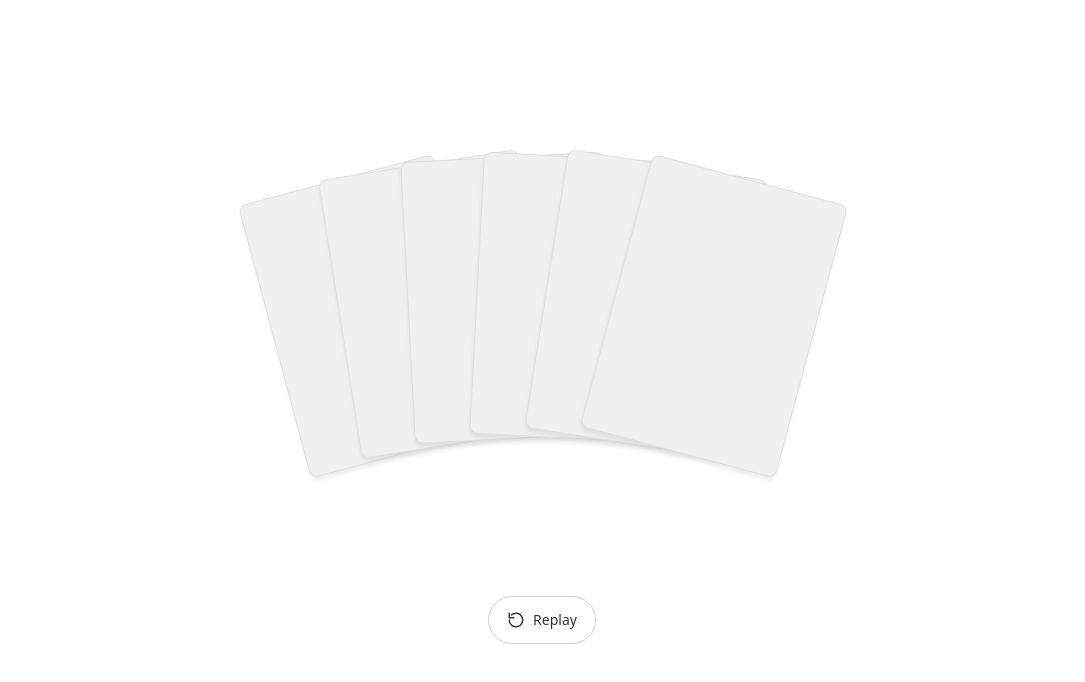
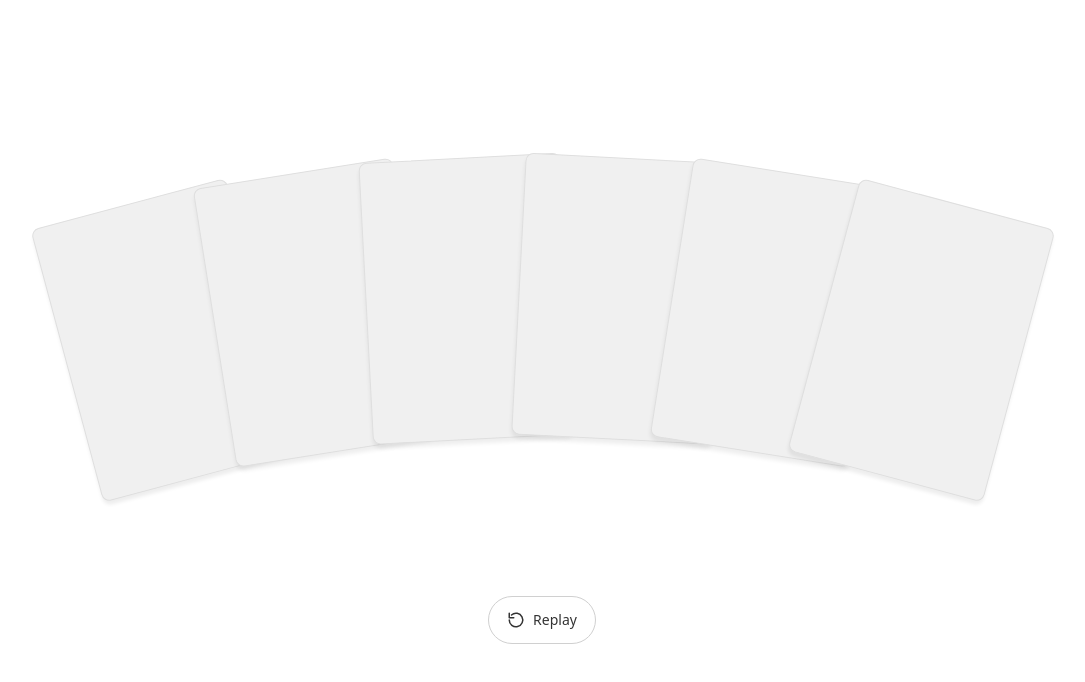
Before and after one commit to deepp2905/cards-stacking, a React (Vite) app: page / in a window 1280 px wide. Shown: the top 682 px of the page, without its empty margins (98-1183 px from the left). Built offline with nearby package versions, Linux system fonts and the light colour scheme.

Commit message:
better delay function - inner cards have smaller delays and outer ones have longer ones

```diff
--- a/src/App.css
+++ b/src/App.css
@@ -22,7 +22,7 @@
   background: #f0f0f0;
   border: 1px solid #dfdfdf;
   border-radius: 8px;
-  transform-origin: 50% 250%;
+  transform-origin: 50% 500%;
   box-shadow:
       0 4px 4px rgba(0, 0, 0, 0.07);
 
--- a/src/App.jsx
+++ b/src/App.jsx
@@ -7,7 +7,11 @@ function App() {
   const [playKey, setPlayKey] = useState(0)
 
   const delays = useMemo(
-    () => cards.map(() => 0.02 + Math.random() * 0.02),
+    () =>
+      cards.map((i) => {
+        const distNorm = Math.abs(i - 2.5) / 2.5
+        return 0.02 + distNorm * 0.03 + Math.random() * 0.01
+      }),
     [playKey]
   )
 
@@ -19,7 +23,7 @@ function App() {
         {cards.map((i) => {
           const offset = i - 2.5
           const angle = offset * 6
-          const x = offset * 10
+          const x = offset * 20
           return (
             <motion.div
               key={i}
@@ -28,7 +32,7 @@ function App() {
               initial={{ rotate: 0, x: 0 }}
               animate={{ rotate: angle, x }}
               transition={{
-                duration: totalDuration - delays[i],
+                duration: totalDuration + delays[i],
                 delay: delays[i],
                 ease: [0.2, 0.8, 0.6, 1],
               }}
```
